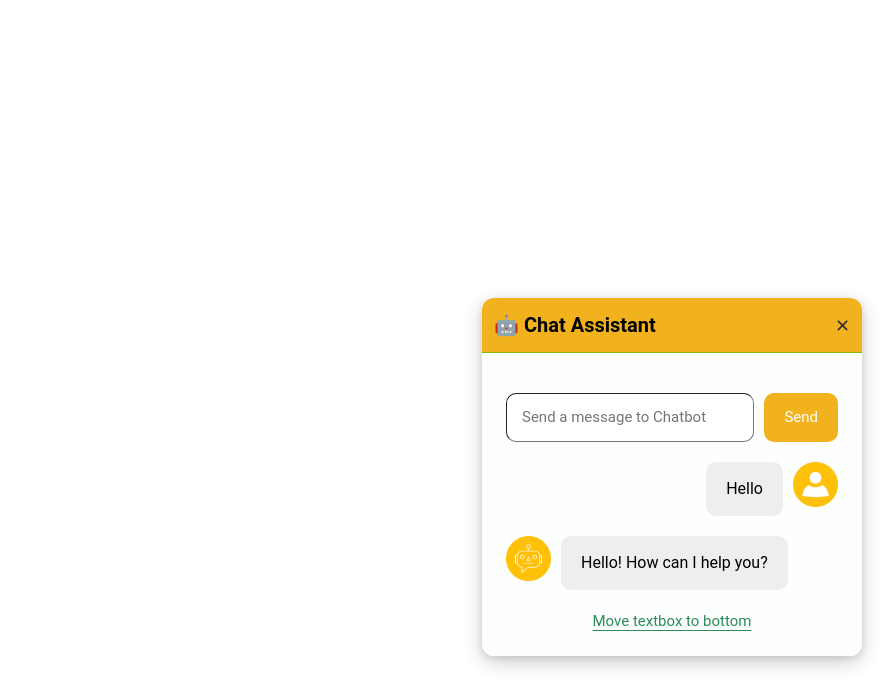
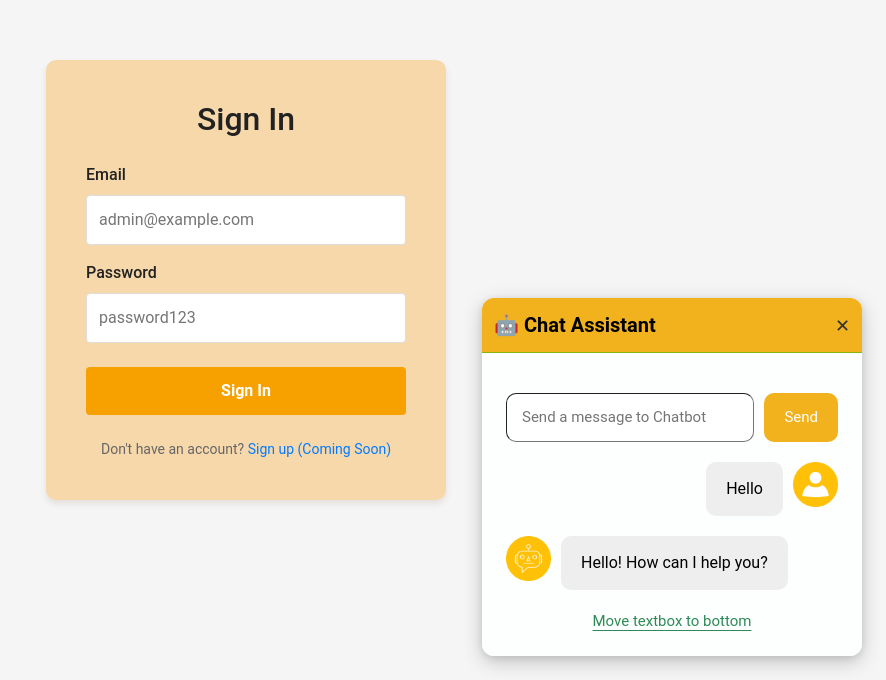
Before and after one commit to TSAI-CHIANG/ecommerce-project, a React (Vite) app in the folder ecommerce-frontend/: page /login in a window 1280 px wide. Shown: the part 120-800 px from the top of the page, without its empty margins (394-1280 px from the left). Built offline with nearby package versions, Linux system fonts and the light colour scheme; no server answers.

Commit message:
add login feature

```diff
--- a/ecommerce-frontend/src/App.tsx
+++ b/ecommerce-frontend/src/App.tsx
@@ -3,6 +3,8 @@ import { useEffect } from "react";
 import { HomePage } from "./pages/home/HomePage";
 import { CheckoutPage } from "./pages/checkout/CheckoutPage";
 import { OrdersPage } from "./pages/orders/OrdersPage";
+import { LoginPage } from "./pages/login/LoginPage";
+import { ProtectedRoute, GuestRoute } from "./components/ProtectedRoute";
 import { ChatbotWidget } from "./components/chatbot/ChatbotWidget";
 import { useCartStore } from "./store/useCartStore";
 import "./App.css";
@@ -18,8 +20,17 @@ function App() {
     <>
       <Routes>
         <Route index element={<HomePage />} />
-        <Route path="checkout" element={<CheckoutPage />} />
-        <Route path="orders" element={<OrdersPage />} />
+
+        {/* Guest 才能進去的頁面（已經登入的話會被導回首頁） */}
+        <Route element={<GuestRoute />}>
+          <Route path="login" element={<LoginPage />} />
+        </Route>
+
+        {/* 需要登入才能進去的核心頁面 */}
+        <Route element={<ProtectedRoute />}>
+          <Route path="checkout" element={<CheckoutPage />} />
+          <Route path="orders" element={<OrdersPage />} />
+        </Route>
       </Routes>
 
       <ChatbotWidget />
--- a/ecommerce-frontend/src/components/Header.css
+++ b/ecommerce-frontend/src/components/Header.css
@@ -66,8 +66,9 @@
 .header .middle-section {
   flex: 1;
   max-width: 850px;
-  margin-left: 10px;
-  margin-right: 10px;
+  width: auto;
+  margin-left: 30px;
+  margin-right: 30px;
   display: flex;
   align-items: center;
 
@@ -103,10 +104,12 @@
 }
 
 .header .right-section {
-  width: 180px;
+  min-width: 180px;
+  width: auto;
   flex-shrink: 0;
   display: flex;
   justify-content: end;
+  align-items: center;
 }
 
 .header .orders-link {
@@ -153,3 +156,33 @@
   width: 26px;
   text-align: center;
 }
+
+.header-user-info {
+  display: flex;
+  align-items: center;
+  gap: 15px;
+}
+
+.welcome-text {
+  font-size: 14px;
+  color: white;
+  font-weight: 500;
+  white-space: nowrap;
+}
+
+.logout-button {
+  background: none;
+  border: none;
+  cursor: pointer;
+  font-size: 15px;
+  font-family: inherit;
+  padding: 0;
+}
+
+.logout-button:hover {
+  text-decoration: underline;
+}
+
+.login-link {
+  margin-right: 15px;
+}
--- a/ecommerce-frontend/src/components/Header.tsx
+++ b/ecommerce-frontend/src/components/Header.tsx
@@ -1,10 +1,12 @@
 import { Link } from "react-router-dom";
 import { useCartStore } from "../store/useCartStore";
+import { useAuthStore } from "../store/useAuthStore";
 import { ThemeSwitch } from "./ThemeSwitch";
 import "./Header.css";
 
 export function Header() {
   const cart = useCartStore((s) => s.cart);
+  const { isAuthenticated, logout, user } = useAuthStore();
   const totalQuantity = cart.reduce((sum, item) => sum + item.quantity, 0);
   // let totalQuantity = 0;
   // for (const item of cart) {
@@ -30,9 +32,19 @@ export function Header() {
       </div>
 
       <div className="right-section">
-        <Link className="orders-link header-link" to="/orders">
-          <span className="orders-text">Orders</span>
-        </Link>
+        {isAuthenticated ? (
+          <div className="header-user-info">
+             <span className="welcome-text">Hi, {user?.name}</span>
+             <button onClick={logout} className="logout-button header-link">Logout</button>
+             <Link className="orders-link header-link" to="/orders">
+               <span className="orders-text">Orders</span>
+             </Link>
+          </div>
+        ) : (
+          <Link className="login-link header-link" to="/login">
+            <span className="login-text">Sign In</span>
+          </Link>
+        )}
 
         <Link className="cart-link header-link" to="/checkout">
           <img className="cart-icon" src="/images/icons/cart-icon.png" />
--- /dev/null
+++ b/ecommerce-frontend/src/components/ProtectedRoute.tsx
@@ -0,0 +1,24 @@
+import { Navigate, Outlet } from 'react-router-dom';
+import { useAuthStore } from '../store/useAuthStore';
+
+// ProtectedRoute：如果沒有登入，將使用者導向 Login 頁面
+export function ProtectedRoute() {
+  const isAuthenticated = useAuthStore((state: { isAuthenticated: boolean }) => state.isAuthenticated);
+
+  if (!isAuthenticated) {
+    return <Navigate to="/login" replace />;
+  }
+
+  return <Outlet />;
+}
+
+// GuestRoute：如果已經登入，將使用者導向首頁（避免登入後還能進入登入頁）
+export function GuestRoute() {
+  const isAuthenticated = useAuthStore((state: { isAuthenticated: boolean }) => state.isAuthenticated);
+
+  if (isAuthenticated) {
+    return <Navigate to="/" replace />;
+  }
+
+  return <Outlet />;
+}
--- /dev/null
+++ b/ecommerce-frontend/src/pages/login/LoginPage.css
@@ -0,0 +1,97 @@
+.login-container {
+  display: flex;
+  justify-content: center;
+  align-items: center;
+  min-height: 100vh;
+  background-color: var(--background-color, #f5f5f5);
+  padding: 20px;
+}
+
+.login-box {
+  background-color: var(--card-bg-color, rgb(247, 216, 171));
+  padding: 40px;
+  border-radius: 10px;
+  box-shadow: 0 4px 6px rgba(85, 47, 5, 0.1);
+  width: 100%;
+  max-width: 400px;
+}
+
+.login-box h2 {
+  text-align: center;
+  margin-bottom: 24px;
+  color: var(--text-color, #333);
+}
+
+.form-group {
+  margin-bottom: 16px;
+}
+
+.form-group label {
+  display: block;
+  margin-bottom: 8px;
+  font-weight: 500;
+  color: var(--text-color, #333);
+}
+
+.form-group input {
+  width: 100%;
+  padding: 12px;
+  border: 1px solid #ddd;
+  border-radius: 4px;
+  font-size: 16px;
+  box-sizing: border-box;
+}
+
+.form-group input:focus {
+  border-color: #007bff;
+  outline: none;
+  box-shadow: 0 0 0 2px rgba(0, 123, 255, 0.25);
+}
+
+.login-button {
+  width: 100%;
+  padding: 12px;
+  background-color: #f6a100;
+  color: white;
+  border: none;
+  border-radius: 4px;
+  font-size: 16px;
+  font-weight: bold;
+  cursor: pointer;
+  transition: background-color 0.2s;
+  margin-top: 8px;
+}
+
+.login-button:hover:not(:disabled) {
+  background-color: #d18800;
+}
+
+.login-button.loading {
+  background-color: #ccc;
+  cursor: not-allowed;
+}
+
+.error-message {
+  background-color: #f8dbdb;
+  color: #d32f2f;
+  padding: 12px;
+  border-radius: 4px;
+  margin-bottom: 16px;
+  font-size: 14px;
+}
+
+.login-footer {
+  margin-top: 24px;
+  text-align: center;
+  font-size: 14px;
+  color: #666;
+}
+
+.mock-link {
+  color: #007bff;
+  cursor: pointer;
+}
+
+.mock-link:hover {
+  text-decoration: underline;
+}
--- /dev/null
+++ b/ecommerce-frontend/src/pages/login/LoginPage.tsx
@@ -0,0 +1,79 @@
+import { useState } from 'react';
+import { useNavigate } from 'react-router-dom';
+import { useAuthStore } from '../../store/useAuthStore';
+import './LoginPage.css';
+
+export function LoginPage() {
+  const [email, setEmail] = useState('');
+  const [password, setPassword] = useState('');
+  const [errorPrompt, setErrorPrompt] = useState('');
+  const [isLoading, setIsLoading] = useState(false);
+
+  const login = useAuthStore((state) => state.login);
+  const navigate = useNavigate();
+
+  const handleLogin = async (e: React.FormEvent) => {
+    e.preventDefault();
+    setIsLoading(true);
+    setErrorPrompt('');
+
+    const success = await login(email, password);
+
+    setIsLoading(false);
+
+    if (success) {
+      // 登入成功後跳到首頁
+      navigate('/');
+    } else {
+      setErrorPrompt('Invalid email or password. Hint: try admin@example.com / password123');
+    }
+  };
+
+  return (
+    <div className="login-container">
+      <div className="login-box">
+        <h2>Sign In</h2>
+
+        {errorPrompt && <div className="error-message">{errorPrompt}</div>}
+
+        <form onSubmit={handleLogin}>
+          <div className="form-group">
+            <label htmlFor="email">Email</label>
+            <input
+              type="email"
+              id="email"
+              value={email}
+              onChange={(e) => setEmail(e.target.value)}
+              required
+              placeholder="admin@example.com"
+            />
+          </div>
+
+          <div className="form-group">
+            <label htmlFor="password">Password</label>
+            <input
+              type="password"
+              id="password"
+              value={password}
+              onChange={(e) => setPassword(e.target.value)}
+              required
+              placeholder="password123"
+            />
+          </div>
+
+          <button
+            type="submit"
+            className={`login-button ${isLoading ? 'loading' : ''}`}
+            disabled={isLoading}
+          >
+            {isLoading ? 'Signing in...' : 'Sign In'}
+          </button>
+        </form>
+
+        <div className="login-footer">
+          <p>Don't have an account? <span className="mock-link">Sign up (Coming Soon)</span></p>
+        </div>
+      </div>
+    </div>
+  );
+}
--- /dev/null
+++ b/ecommerce-frontend/src/store/useAuthStore.ts
@@ -0,0 +1,57 @@
+import { create } from 'zustand';
+import type { UserType } from '../types';
+
+type AuthState = {
+    user: UserType | null;
+    isAuthenticated: boolean;
+    login: (email: string, password: string) => Promise<boolean>;
+    logout: () => void;
+};
+
+// 這是 Mock 的使用者資料庫
+const MOCK_USERS: Record<string, UserType & { password: string }> = {
+    'admin@example.com': {
+        id: 'u1',
+        name: 'Admin User',
+        email: 'admin@example.com',
+        password: 'password123',
+    },
+    'test@example.com': {
+        id: 'u2',
+        name: 'Test Member',
+        email: 'test@example.com',
+        password: '123',
+    },
+};
+
+export const useAuthStore = create<AuthState>((set) => ({
+    // 初始化時，試著從 localStorage 讀取 user 資料
+    user: JSON.parse(localStorage.getItem('ecommerce-user') || 'null'),
+    isAuthenticated: !!localStorage.getItem('ecommerce-user'),
+
+    login: async (email, password) => {
+        // 模擬 API 延遲
+        await new Promise((resolve) => setTimeout(resolve, 800));
+
+        const foundUser = MOCK_USERS[email];
+        if (foundUser && foundUser.password === password) {
+            const userData: UserType = {
+                id: foundUser.id,
+                name: foundUser.name,
+                email: foundUser.email,
+            };
+
+            // 儲存到 state 並持久化到 localStorage
+            set({ user: userData, isAuthenticated: true });
+            localStorage.setItem('ecommerce-user', JSON.stringify(userData));
+            return true;
+        }
+
+        return false;
+    },
+
+    logout: () => {
+        set({ user: null, isAuthenticated: false });
+        localStorage.removeItem('ecommerce-user');
+    },
+}));
--- a/ecommerce-frontend/src/types.ts
+++ b/ecommerce-frontend/src/types.ts
@@ -43,3 +43,9 @@ export type PaymentSummaryType = {
   taxCents: number;
   totalCostCents: number;
 };
+
+export type UserType = {
+  id: string;
+  name: string;
+  email: string;
+};
```
